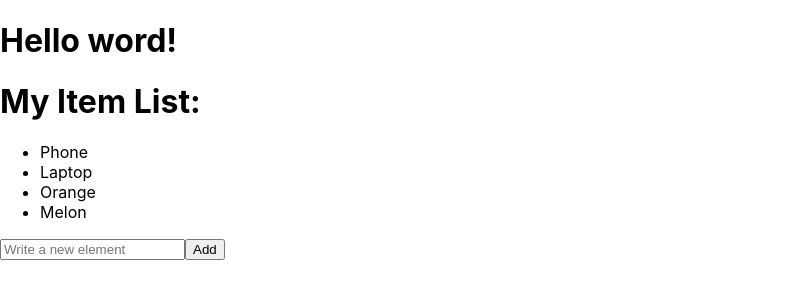
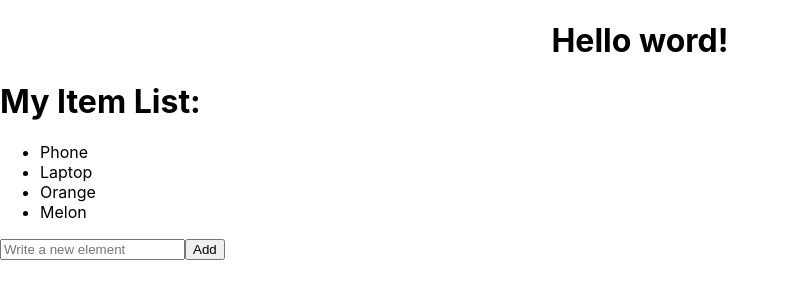
Before and after one commit to MaksimBoyko05/front-end-labs, a React (Create React App) app: page / in a window 1280 px wide. Shown: the top 300 px of the page, without its empty margins (0-789 px from the left). Built offline with nearby package versions, Linux system fonts and the light colour scheme.

Commit message:
centered div _block1

```diff
--- a/src/index.css
+++ b/src/index.css
@@ -11,3 +11,7 @@ code {
   font-family: source-code-pro, Menlo, Monaco, Consolas, 'Courier New',
     monospace;
 }
+._block1{
+  position: relative;
+  text-align: center;
+}
```
